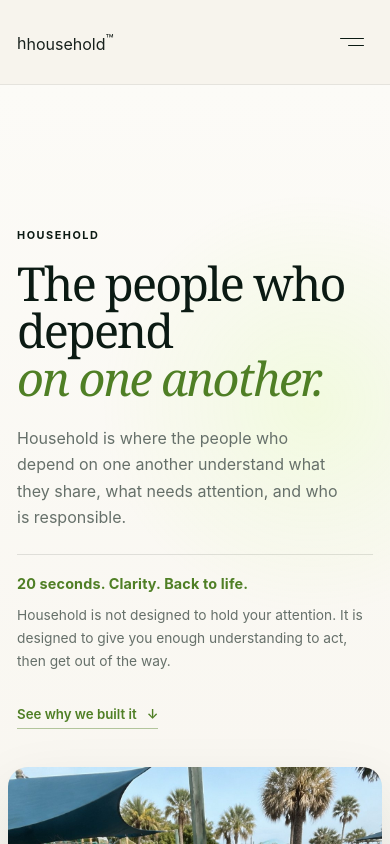
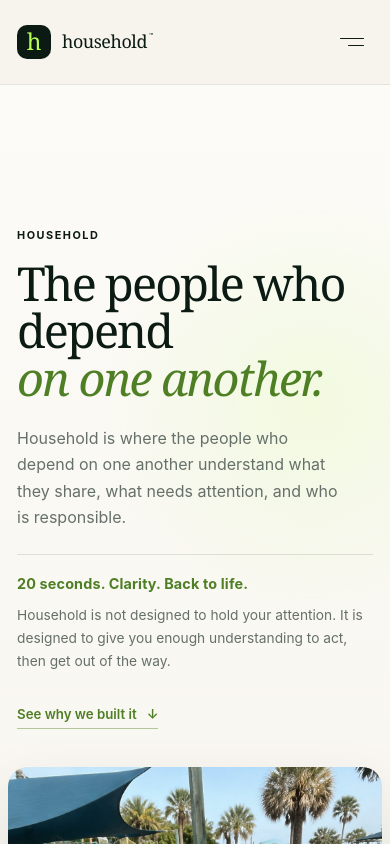
Before and after one commit to bigteach85/household-site, a React (Vite) app: page / in a window 390 px wide. Shown: the top 844 px of the page. Built offline with nearby package versions, Linux system fonts and the light colour scheme.

Commit message:
Fix four-tier layout and style canonical brand lockup

```diff
--- a/src/App.css
+++ b/src/App.css
@@ -197,6 +197,55 @@
   letter-spacing: -0.01em;
 }
 
+.household-wordmark {
+  display: inline-flex;
+  align-items: center;
+  gap: 11px;
+  color: var(--deep-green, #0b1a13);
+}
+
+.household-wordmark-mark {
+  width: 36px;
+  height: 36px;
+  display: inline-flex;
+  align-items: center;
+  justify-content: center;
+  flex: 0 0 auto;
+  color: #b7ff54;
+  background: #0b1a13;
+  border-radius: 10px;
+  font-family: var(--serif);
+  font-size: 1.45rem;
+  font-weight: 400;
+  line-height: 1;
+}
+
+.household-wordmark-name {
+  font-family: var(--serif);
+  font-size: 1.22rem;
+  font-weight: 400;
+  line-height: 1;
+  letter-spacing: -0.025em;
+}
+
+.household-wordmark-name sup {
+  position: relative;
+  top: -0.45em;
+  margin-left: 2px;
+  font-family: var(--sans);
+  font-size: 0.38em;
+  letter-spacing: 0;
+}
+
+.household-wordmark.is-inverse {
+  color: var(--soft-white, #f5f7f3);
+}
+
+.household-wordmark.is-inverse .household-wordmark-mark {
+  color: #0b1a13;
+  background: #b7ff54;
+}
+
 .nav-links {
   display: flex;
   align-items: center;
@@ -3943,3 +3992,69 @@
     gap: 14px;
   }
 }
+
+/* =========================================================
+   CANONICAL BRAND LOCKUP + FOUR-TIER PRICING
+   Final overrides intentionally supersede legacy passes above.
+   ========================================================= */
+
+.brand > .household-wordmark,
+.mobile-menu-brand > .household-wordmark {
+  display: inline-flex;
+}
+
+.mobile-menu-brand {
+  font-weight: 400;
+}
+
+.enter-wordmark {
+  margin: 0 auto 34px;
+  justify-content: center;
+}
+
+.footer-brand .household-wordmark {
+  margin-bottom: 10px;
+}
+
+.membership-inner {
+  width: min(1280px, calc(100% - 56px));
+}
+
+.membership-grid {
+  grid-template-columns: repeat(4, minmax(0, 1fr));
+  gap: 16px;
+}
+
+.membership-card {
+  min-width: 0;
+  padding: 30px;
+}
+
+@media (max-width: 1180px) and (min-width: 701px) {
+  .membership-grid {
+    grid-template-columns: repeat(2, minmax(0, 1fr));
+  }
+}
+
+@media (max-width: 700px) {
+  .membership-inner {
+    width: calc(100% - 34px);
+  }
+
+  .membership-grid {
+    grid-template-columns: 1fr;
+  }
+
+  .membership-card {
+    padding: 28px 24px;
+  }
+
+  .household-wordmark-mark {
+    width: 34px;
+    height: 34px;
+  }
+
+  .household-wordmark-name {
+    font-size: 1.12rem;
+  }
+}
```
